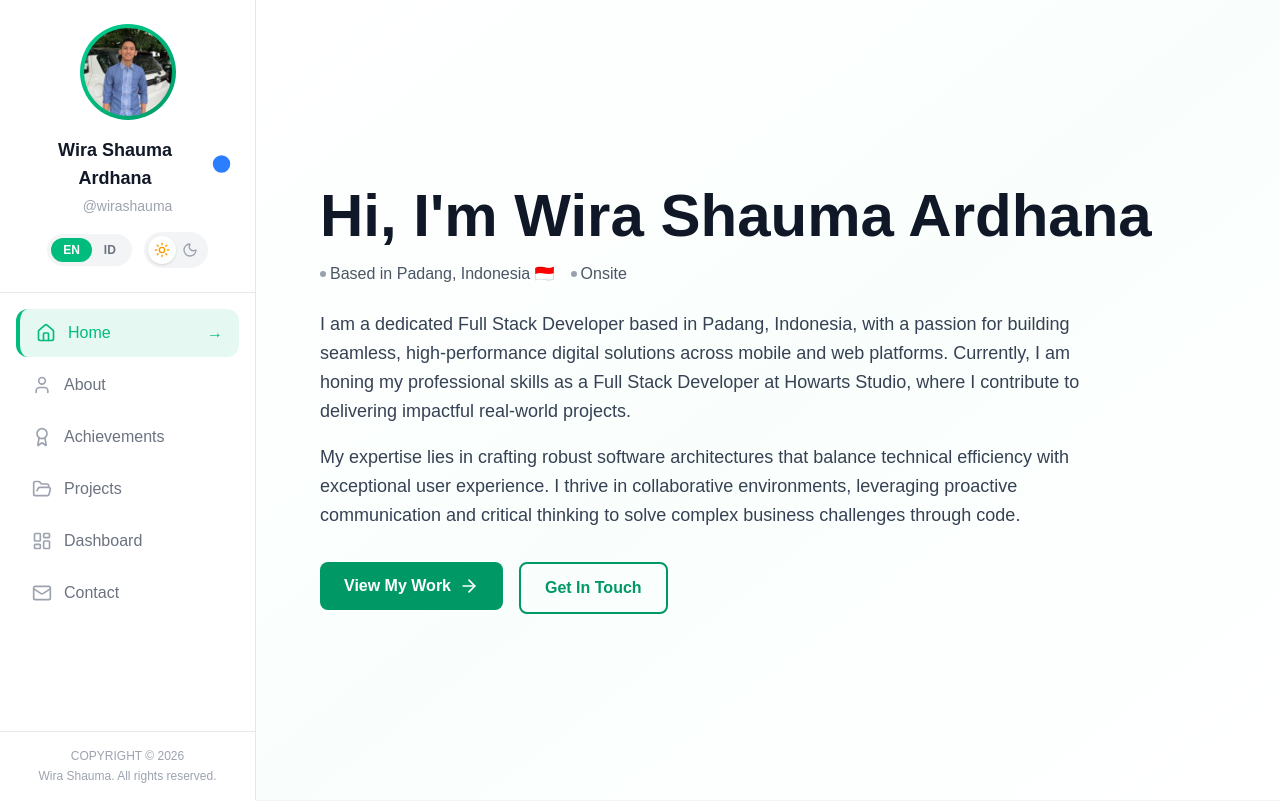
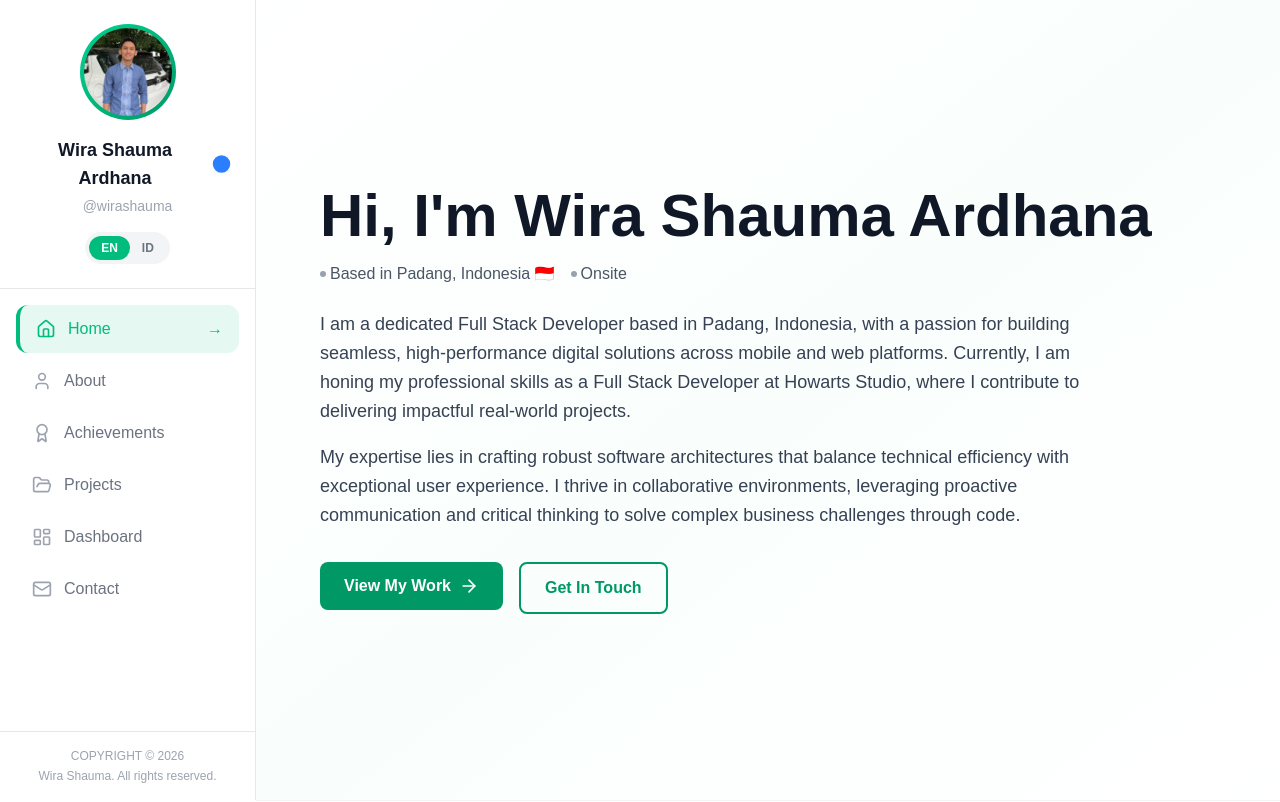
Before and after one commit to wirashauma/my-portfolio, a Next.js app: page / in a window 1280 px wide. Shown: the top 802 px of the page. Built offline with nearby package versions, Linux system fonts and the light colour scheme.

Commit message:
refactor: remove theme toggle functionality from Sidebar component

```diff
--- a/app/components/layout/Sidebar.tsx
+++ b/app/components/layout/Sidebar.tsx
@@ -13,12 +13,9 @@ import {
   Mail,
   Menu,
   X,
-  Sun,
-  Moon,
   CheckCircle2,
 } from 'lucide-react';
 import { useLanguage } from '../../contexts/LanguageContext';
-import { useTheme } from '../../contexts/ThemeContext';
 
 type NavKey = 'home' | 'about' | 'achievements' | 'projects' | 'dashboard' | 'contact';
 
@@ -47,7 +44,6 @@ interface SidebarContentProps {
  */
 function SidebarContent({ pathname, onNavClick }: SidebarContentProps) {
   const { language, toggleLanguage, t } = useLanguage();
-  const { isDark, toggleTheme } = useTheme();
 
   return (
     <div className="flex flex-col h-full bg-(--sidebar-bg)">
@@ -97,14 +93,13 @@ function SidebarContent({ pathname, onNavClick }: SidebarContentProps) {
           @wirashauma
         </motion.p>
 
-        {/* Language Switcher & Theme Toggle */}
+        {/* Language Switcher */}
         <motion.div
           initial={{ y: 10, opacity: 0 }}
           animate={{ y: 0, opacity: 1 }}
           transition={{ delay: 0.4, duration: 0.4 }}
-          className="flex items-center justify-center gap-3 mt-4"
+          className="flex items-center justify-center mt-4"
         >
-          {/* Language Switcher */}
           <div className="flex items-center bg-(--hover-bg) rounded-full p-1">
             <button
               onClick={toggleLanguage}
@@ -125,28 +120,6 @@ function SidebarContent({ pathname, onNavClick }: SidebarContentProps) {
               }`}
             >
               ID
-            </button>
-          </div>
-
-          {/* Theme Toggle */}
-          <div className="flex items-center bg-(--hover-bg) rounded-full p-1">
-            <button
-              onClick={toggleTheme}
-              className={`p-1.5 rounded-full transition-all ${
-                !isDark ? 'bg-(--card-bg) shadow-sm' : 'text-(--text-secondary)'
-              }`}
-              aria-label="Light mode"
-            >
-              <Sun className={`w-4 h-4 ${!isDark ? 'text-amber-500' : 'text-(--text-muted)'}`} />
-            </button>
-            <button
-              onClick={toggleTheme}
-              className={`p-1.5 rounded-full transition-all ${
-                isDark ? 'bg-(--card-bg) shadow-sm' : 'text-(--text-secondary)'
-              }`}
-              aria-label="Dark mode"
-            >
-              <Moon className={`w-4 h-4 ${isDark ? 'text-emerald-400' : 'text-(--text-muted)'}`} />
             </button>
           </div>
         </motion.div>
```
